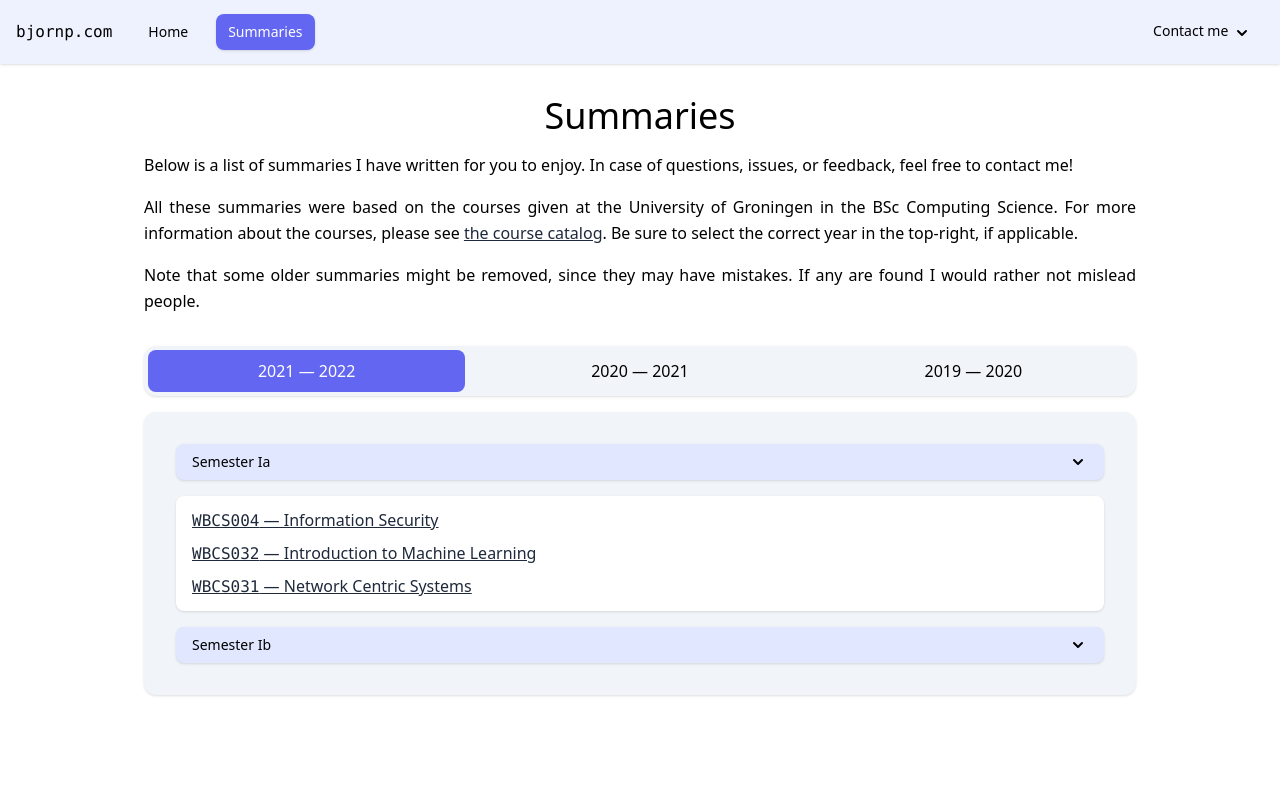
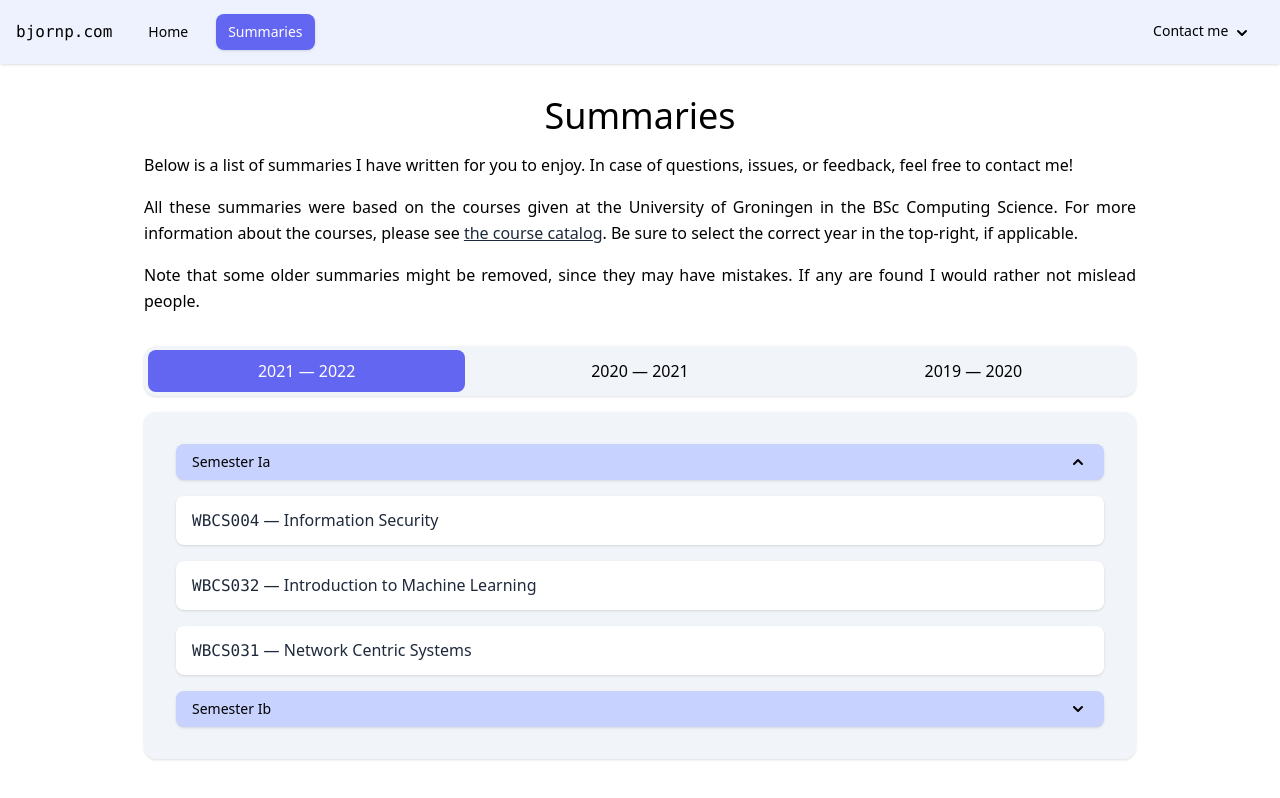
Before and after one commit to bjornpijnacker/bjornp.com, a React (Create React App) app: page /summaries in a window 1280 px wide. Both pictures are taken after a click on the button "Semester Ia". Built offline with nearby package versions, Linux system fonts and the light colour scheme.

Commit message:
extracted summary disclosures into components

```diff
--- /dev/null
+++ b/src/components/summaries/summary.tsx
@@ -0,0 +1,18 @@
+import React from "react";
+
+interface SummaryProps {
+    href: string,
+    code: string,
+    title: string
+}
+
+export default function Summary({ href, code, title }: SummaryProps) {
+    return (
+        <a href={href}>
+            <div
+                className={"w-full mt-4 px-4 py-2 bg-white shadow rounded-lg hover:text-black hover:bg-indigo-50 text-slate-800"}>
+                <samp>{code}</samp> &mdash; {title}
+            </div>
+        </a>
+    )
+}
--- /dev/null
+++ b/src/components/summaries/summaryDisclosure.tsx
@@ -0,0 +1,37 @@
+import { Disclosure, Transition } from "@headlessui/react";
+import { ChevronDownIcon } from "@heroicons/react/solid";
+import React from "react";
+
+interface SummaryDisclosureProps {
+    title: string,
+    children?: JSX.Element | JSX.Element[]
+}
+
+export default function SummaryDisclosure({ title, children }: SummaryDisclosureProps) {
+    return (
+        <Disclosure>
+            {({ open }) => (
+                <>
+                    <Disclosure.Button
+                        className={"flex shadow mt-4 px-4 py-2 text-sm font-medium bg-indigo-200 hover:bg-indigo-300 w-full rounded-lg justify-between"}>
+                        <span>{title}</span>
+                        <ChevronDownIcon
+                            className={"w-5 h-5" + (open ? " transform rotate-180" : "")}/>
+                    </Disclosure.Button>
+                    <Transition
+                        enter="transition duration-100 ease-out"
+                        enterFrom="transform scale-95 opacity-0"
+                        enterTo="transform scale-100 opacity-100"
+                        leave="transition duration-75 ease-out"
+                        leaveFrom="transform scale-100 opacity-100"
+                        leaveTo="transform scale-95 opacity-0"
+                    >
+                        <Disclosure.Panel>
+                            {children}
+                        </Disclosure.Panel>
+                    </Transition>
+                </>
+            )}
+        </Disclosure>
+    )
+}
--- /dev/null
+++ b/src/components/summaries/yeartab.tsx
@@ -0,0 +1,15 @@
+import { Tab } from "@headlessui/react";
+import React, { Fragment } from "react";
+
+interface YearTabProps {
+    title: string
+}
+
+export default function YearTab({ title }: YearTabProps) {
+    return (
+        <Tab as={Fragment}>{({ selected }) => (
+            <button
+                className={"w-full py-2 font-medium rounded-lg focus:outline-none focus:ring-2 ring-offset-2 ring-offset-blue-400 ring-white ring-opacity-60" + (selected ? " bg-indigo-500 text-white" : "")}>{title}</button>
+        )}</Tab>
+    )
+}
--- a/src/routes/summaries.tsx
+++ b/src/routes/summaries.tsx
@@ -4,9 +4,9 @@ import Navbar from '../components/navbar/navbar';
 import { Disclosure, Tab } from '@headlessui/react';
 import { ChevronDownIcon } from "@heroicons/react/solid";
 
-type YearTabProps = {
-    title: string
-}
+import YearTab from "../components/summaries/yeartab";
+import Summary from "../components/summaries/summary";
+import SummaryDisclosure from "../components/summaries/summaryDisclosure";
 
 export default function Summaries() {
     return (
@@ -34,96 +34,51 @@ export default function Summaries() {
                             <YearTab title={"2019 \u2014 2020"}/>
                         </Tab.List>
                         <Tab.Panel>
-                            <div className={"p-8 bg-slate-100 rounded-xl shadow leading-loose"}>
-                                <Disclosure>
-                                    <Disclosure.Button
-                                        className={"flex shadow px-4 py-2 text-sm font-medium bg-indigo-100 hover:bg-indigo-200 w-full rounded-lg justify-between"}>
-                                        <span>Semester Ia</span>
-                                        <ChevronDownIcon className={"w-5 h-5"}/>
-                                    </Disclosure.Button>
-                                    <Disclosure.Panel className={"w-full mt-4 px-4 py-2 bg-white shadow rounded-lg"}>
-                                        <a className="underline text-slate-800 hover:text-black"
-                                           href="assets/summaries/2122/information-security_WBCS004.pdf"><samp>WBCS004</samp> &mdash; Information
-                                            Security</a><br/>
-                                        <a className="underline text-slate-800 hover:text-black"
-                                           href="assets/summaries/2122/introduction-to-machine-learning_WBCS032.pdf"><samp>WBCS032</samp> &mdash; Introduction
-                                            to Machine Learning</a><br/>
-                                        <a className="underline text-slate-800 hover:text-black"
-                                           href="assets/summaries/2122/network-centric-systems_WBCS031.pdf"><samp>WBCS031</samp> &mdash; Network
-                                            Centric Systems</a>
-                                    </Disclosure.Panel>
-                                </Disclosure>
-                                <Disclosure>
-                                    <Disclosure.Button
-                                        className={"flex shadow mt-4 px-4 py-2 text-sm font-medium bg-indigo-100 hover:bg-indigo-200 w-full rounded-lg justify-between"}>
-                                        <span>Semester Ib</span>
-                                        <ChevronDownIcon className={"w-5 h-5"}/>
-                                    </Disclosure.Button>
-                                    <Disclosure.Panel className={"w-full mt-4 px-4 py-2 bg-white shadow rounded-lg"}>
-                                        <a className="underline text-slate-800 hover:text-black"
-                                           href="assets/summaries/2122/compiler-construction_WBCS039.pdf"><samp>WBCS039</samp> &mdash; Compiler
-                                            Construction</a>
-                                    </Disclosure.Panel>
-                                </Disclosure>
+                            <div className={"p-8 pt-4 bg-slate-100 rounded-xl shadow leading-loose"}>
+                                <SummaryDisclosure title={"Semester Ia"}>
+                                    <Summary href={"assets/summaries/2122/information-security_WBCS004.pdf"}
+                                             code={"WBCS004"} title={"Information Security"}/>
+                                    <Summary
+                                        href={"assets/summaries/2122/introduction-to-machine-learning_WBCS032.pdf"}
+                                        code={"WBCS032"} title={"Introduction to Machine Learning"}/>
+                                    <Summary
+                                        href={"assets/summaries/2122/network-centric-systems_WBCS031.pdf"}
+                                        code={"WBCS031"} title={"Network Centric Systems"}/>
+                                </SummaryDisclosure>
+                                <SummaryDisclosure title={"Semester Ib"}>
+                                    <Summary
+                                        href={"assets/summaries/2122/compiler-construction_WBCS039.pdf"}
+                                        code={"WBCS039"} title={"Compiler Construction"}/>
+                                </SummaryDisclosure>
                             </div>
                         </Tab.Panel>
                         <Tab.Panel>
-                            <div className={"p-8 bg-slate-100 rounded-xl shadow leading-loose"}>
-                                <Disclosure>
-                                    <Disclosure.Button
-                                        className={"flex shadow px-4 py-2 text-sm font-medium bg-indigo-100 hover:bg-indigo-200 w-full rounded-lg justify-between"}>
-                                        <span>Semester Ib</span>
-                                        <ChevronDownIcon className={"w-5 h-5"}/>
-                                    </Disclosure.Button>
-                                    <Disclosure.Panel className={"w-full mt-4 px-4 py-2 bg-white shadow rounded-lg"}>
-                                        <a className="underline text-slate-800 hover:text-black"
-                                           href="assets/summaries/2021/signals-and-systems_WBAI016.pdf"><samp>WBAI016</samp> &mdash; Signals
-                                            and Systems</a>
-                                    </Disclosure.Panel>
-                                </Disclosure>
-                                <Disclosure>
-                                    <Disclosure.Button
-                                        className={"flex shadow mt-4 px-4 py-2 text-sm font-medium bg-indigo-100 hover:bg-indigo-200 w-full rounded-lg justify-between"}>
-                                        <span>Semester IIb</span>
-                                        <ChevronDownIcon className={"w-5 h-5"}/>
-                                    </Disclosure.Button>
-                                    <Disclosure.Panel className={"w-full mt-4 px-4 py-2 bg-white shadow rounded-lg"}>
-                                        <a className="underline text-slate-800 hover:text-black"
-                                           href="assets/summaries/2021/advanced-algorithms-and-datastructures_WBCS009.pdf"><samp>WBCS009</samp> &mdash; Advanced
-                                            Algorithms and Datastructures</a>
-                                    </Disclosure.Panel>
-                                </Disclosure>
+                            <div className={"p-8 pt-4 bg-slate-100 rounded-xl shadow leading-loose"}>
+                                <SummaryDisclosure title={"Semester Ib"}>
+                                    <Summary href={"assets/summaries/2021/signals-and-systems_WBAI016.pdf"}
+                                             code={"WBAI016"} title={"Signals and Systems"}/>
+                                </SummaryDisclosure>
+                                <SummaryDisclosure title={"Semester IIb"}>
+                                    <Summary
+                                        href={"assets/summaries/2021/advanced-algorithms-and-datastructures_WBCS009.pdf"}
+                                        code={"WBCS009"} title={"Advanced Algorithms and Datastructures"}/>
+                                </SummaryDisclosure>
                             </div>
                         </Tab.Panel>
                         <Tab.Panel>
-                            <div className={"p-8 bg-slate-100 rounded-xl shadow leading-loose"}>
-                                <Disclosure>
-                                    <Disclosure.Button
-                                        className={"flex shadow px-4 py-2 text-sm font-medium bg-indigo-100 hover:bg-indigo-200 w-full rounded-lg justify-between"}>
-                                        <span>Semester Ib</span>
-                                        <ChevronDownIcon className={"w-5 h-5"}/>
-                                    </Disclosure.Button>
-                                    <Disclosure.Panel className={"w-full mt-4 px-4 py-2 bg-white shadow rounded-lg"}>
-                                        <a className="underline text-slate-800 hover:text-black"
-                                           href="assets/summaries/1920/discrete-structures_INBDS-08.pdf"><samp>INBDS</samp> &mdash; Discrete
-                                            Structures</a>
-                                    </Disclosure.Panel>
-                                </Disclosure>
-                                <Disclosure>
-                                    <Disclosure.Button
-                                        className={"flex shadow mt-4 px-4 py-2 text-sm font-medium bg-indigo-100 hover:bg-indigo-200 w-full rounded-lg justify-between"}>
-                                        <span>Semester IIb</span>
-                                        <ChevronDownIcon className={"w-5 h-5"}/>
-                                    </Disclosure.Button>
-                                    <Disclosure.Panel className={"w-full mt-4 px-4 py-2 bg-white shadow rounded-lg"}>
-                                        <a className="underline text-slate-800 hover:text-black"
-                                           href="assets/summaries/1920/algorithms-and-datastructures-in-C_INBADC-09.pdf"><samp>INADC-09</samp> &mdash; Algorithms
-                                            and Datastructures in C</a><br/>
-                                        <a className="underline text-slate-800 hover:text-black"
-                                           href="assets/summaries/1920/introduction-to-information-systems_INBIIS-08.pdf"><samp>INBIIS</samp> &mdash; Introduction
-                                            to Information Systems</a>
-                                    </Disclosure.Panel>
-                                </Disclosure>
+                            <div className={"p-8 pt-4 bg-slate-100 rounded-xl shadow leading-loose"}>
+                                <SummaryDisclosure title={"Semester Ib"}>
+                                    <Summary href={"assets/summaries/1920/discrete-structures_INBDS-08.pdf"}
+                                             code={"INBDS-08"} title={"Discrete Structures"}/>
+                                </SummaryDisclosure>
+                                <SummaryDisclosure title={"Semester IIb"}>
+                                    <Summary
+                                        href={"assets/summaries/1920/algorithms-and-datastructures-in-C_INBADC-09.pdf"}
+                                        code={"INADC-09"} title={"Algorithms and Datastructures in C"}/>
+                                    <Summary
+                                        href={"assets/summaries/1920/introduction-to-information-systems_INBIIS-08.pdf"}
+                                        code={"INBIIS"} title={"Introduction to Information Systems"}/>
+                                </SummaryDisclosure>
                             </div>
                         </Tab.Panel>
                     </Tab.Group>
@@ -132,12 +87,3 @@ export default function Summaries() {
         </>
     )
 };
-
-function YearTab({ title }: YearTabProps) {
-    return (
-        <Tab as={Fragment}>{({ selected }) => (
-            <button
-                className={"w-full py-2 font-medium rounded-lg focus:outline-none focus:ring-2 ring-offset-2 ring-offset-blue-400 ring-white ring-opacity-60" + (selected ? " bg-indigo-500 text-white" : "")}>{title}</button>
-        )}</Tab>
-    )
-}
```
